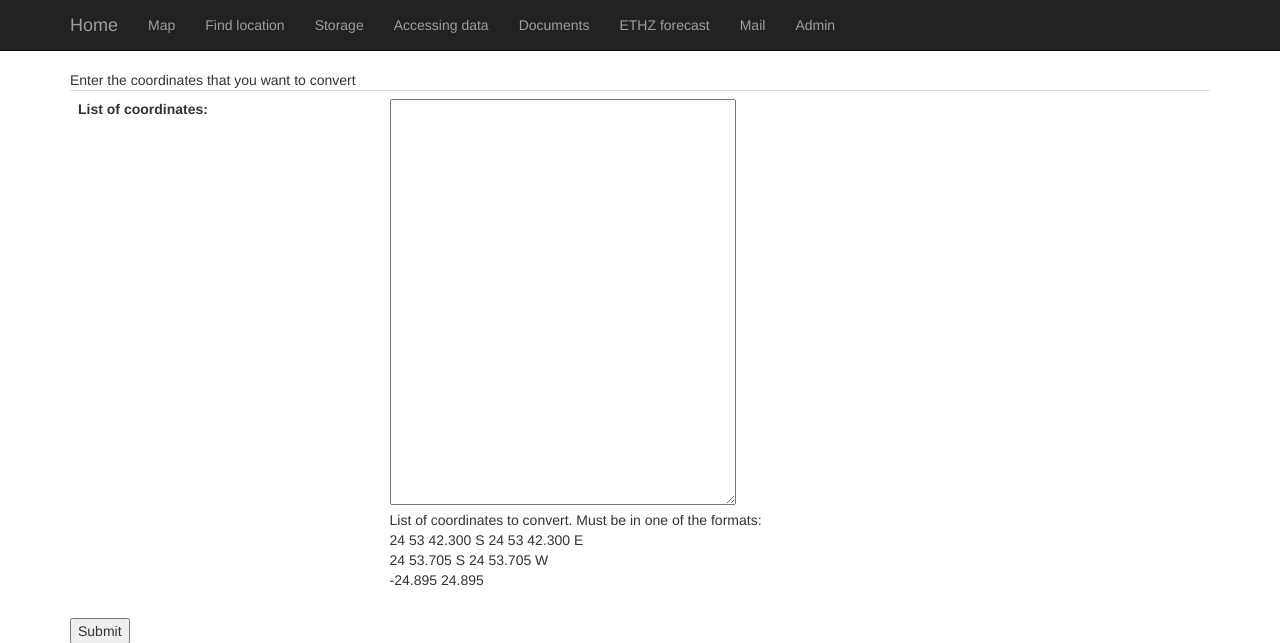
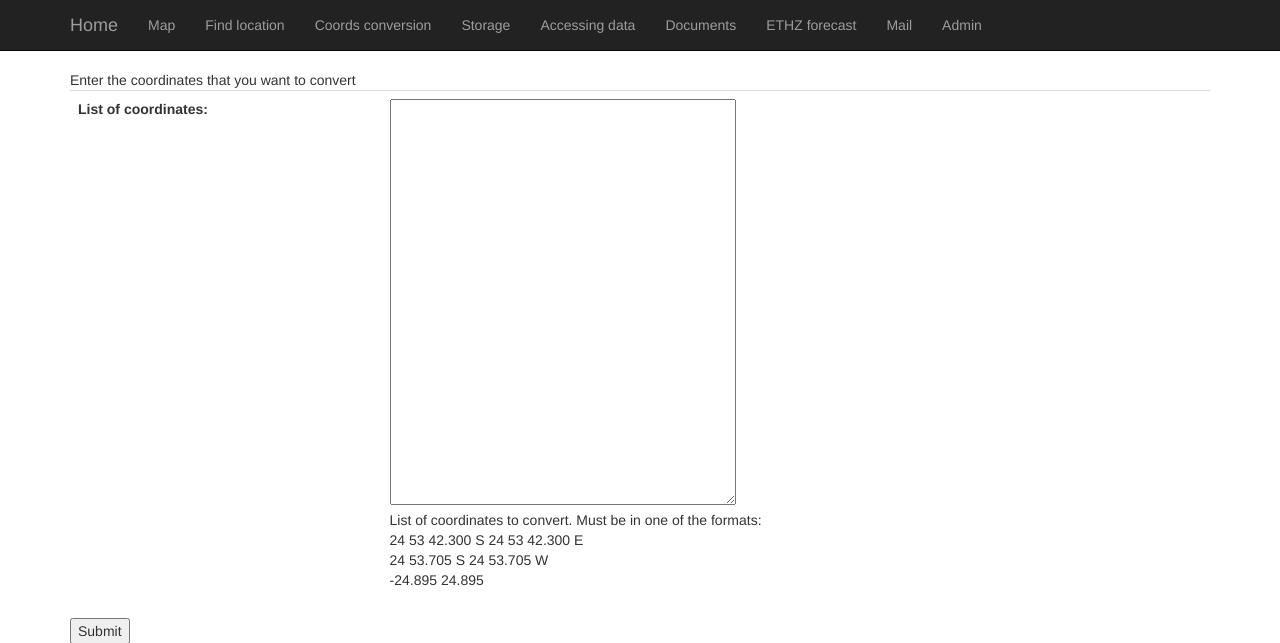
Before and after one commit to Swiss-Polar-Institute/science-cruise-data-management, a Django app: page /coordinates_conversion/ in a window 1280 px wide. Shown: the top 643 px of the page. Run offline with Django 3.2, Linux system fonts and the light colour scheme; some libraries are stand-ins or nearby versions.

Commit message:
Adds coordinates conversion in the menus.

```diff
--- a/ScienceCruiseDataManagement/main/templates/base.html
+++ b/ScienceCruiseDataManagement/main/templates/base.html
@@ -40,6 +40,7 @@
             <ul class="nav navbar-nav">
                 <li><a href="/map">Map</a></li>
                 <li><a href="/position_from_date_time/">Find location</a></li>
+                <li><a href="/coordinates_conversion/">Coords conversion</a></li>
                 <li><a href="/storage">Storage</a></li>
                 <li><a href="/accessing_data">Accessing data</a></li>
                 <li><a href="/documents">Documents</a></li>
--- a/ScienceCruiseDataManagement/main/templates/main_menu.html
+++ b/ScienceCruiseDataManagement/main/templates/main_menu.html
@@ -24,6 +24,7 @@ Date: {{date_time}}
     <ul>
         <li><a href="/map">Map</a></li>
         <li><a href="/position_from_date_time/">Find ship's location</a></li>
+        <li><a href="/coordinates_conversion/">Coordinates conversion</a></li>
         <li><a href="/storage">Storage</a></li>
         <li><a href="/accessing_data">Accessing data</a></li>
         <li><a href="/documents">Documents on different topics</a></li>
```
